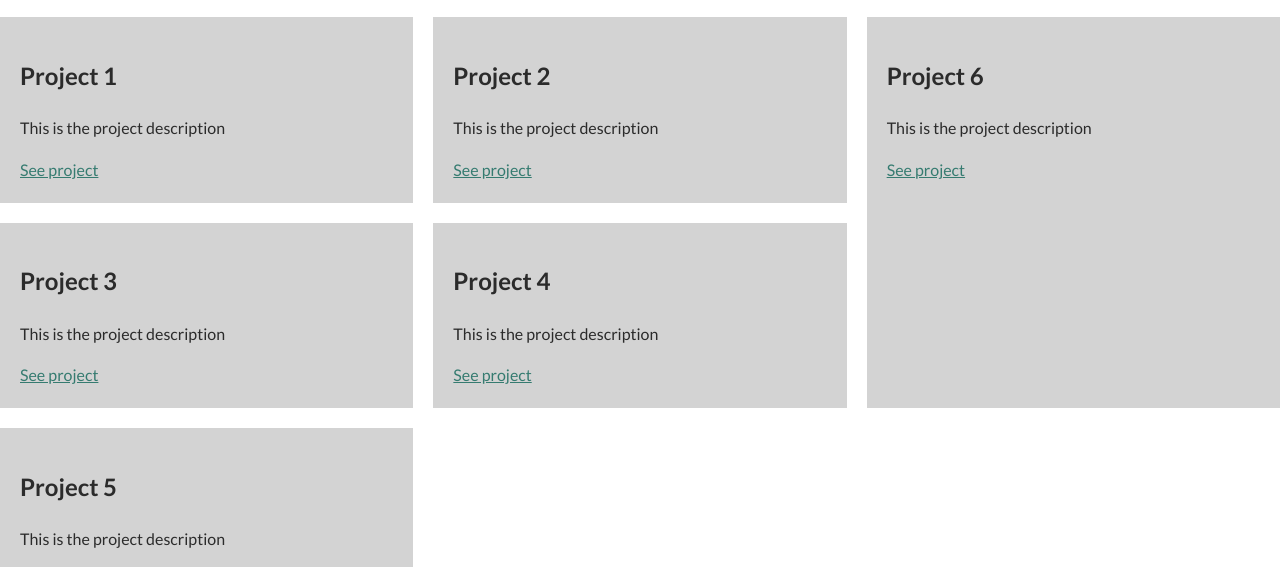
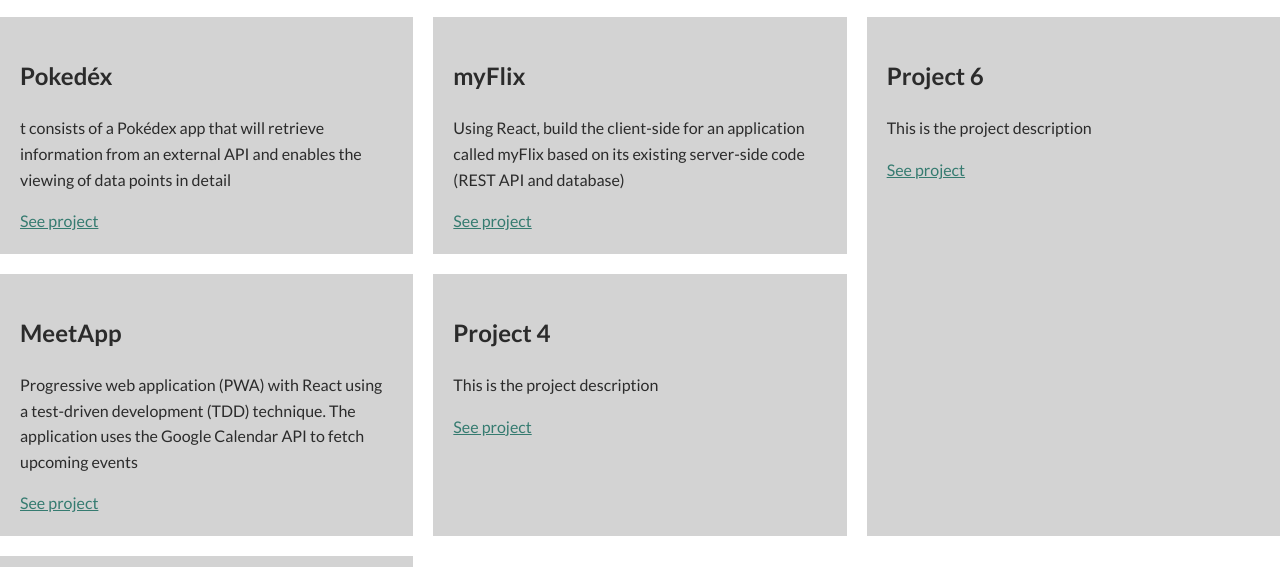
Before and after one commit to efcruz/portfolio-website, a plain HTML site: page work.html in a window 1280 px wide. Shown: the part 191-758 px from the top of the page. Drawn offline with nearby package versions, Linux system fonts and the light colour scheme.

Commit message:
update project links

```diff
--- a/work.html
+++ b/work.html
@@ -34,25 +34,25 @@
                 <h1 id="work">Work</h1>
                 <div class="grid">
                     <div class="grid__item">
-                        <h2>Project 1</h2>
+                        <h2>Pokedéx</h2>
                         <p>
-                           This is the project description
+                            t consists of a Pokédex app that will retrieve information from an external API and enables the viewing of data points in detail
+                        </p>
+                        <a href="https://efcruz.github.io/simple-js-app/">See project</a>
+                     </div>
+                     <div class="grid__item">
+                        <h2>myFlix</h2>
+                        <p>
+                            Using React, build the client-side for an application called myFlix based on its existing server-side code (REST API and database)
                         </p>
                         <a href="#">See project</a>
                      </div>
                      <div class="grid__item">
-                        <h2>Project 2</h2>
+                        <h2>MeetApp</h2>
                         <p>
-                           This is the project description
+                            Progressive web application (PWA) with React using a test-driven development (TDD) technique. The application uses the Google Calendar API to fetch upcoming events
                         </p>
-                        <a href="#">See project</a>
-                     </div>
-                     <div class="grid__item">
-                        <h2>Project 3</h2>
-                        <p>
-                           This is the project description
-                        </p>
-                        <a href="#">See project</a>
+                        <a href="https://efcruz.github.io/meet-app">See project</a>
                      </div>
                      <div class="grid__item">
                         <h2>Project 4</h2>
```
Also changed, not shown: 1 other file.
